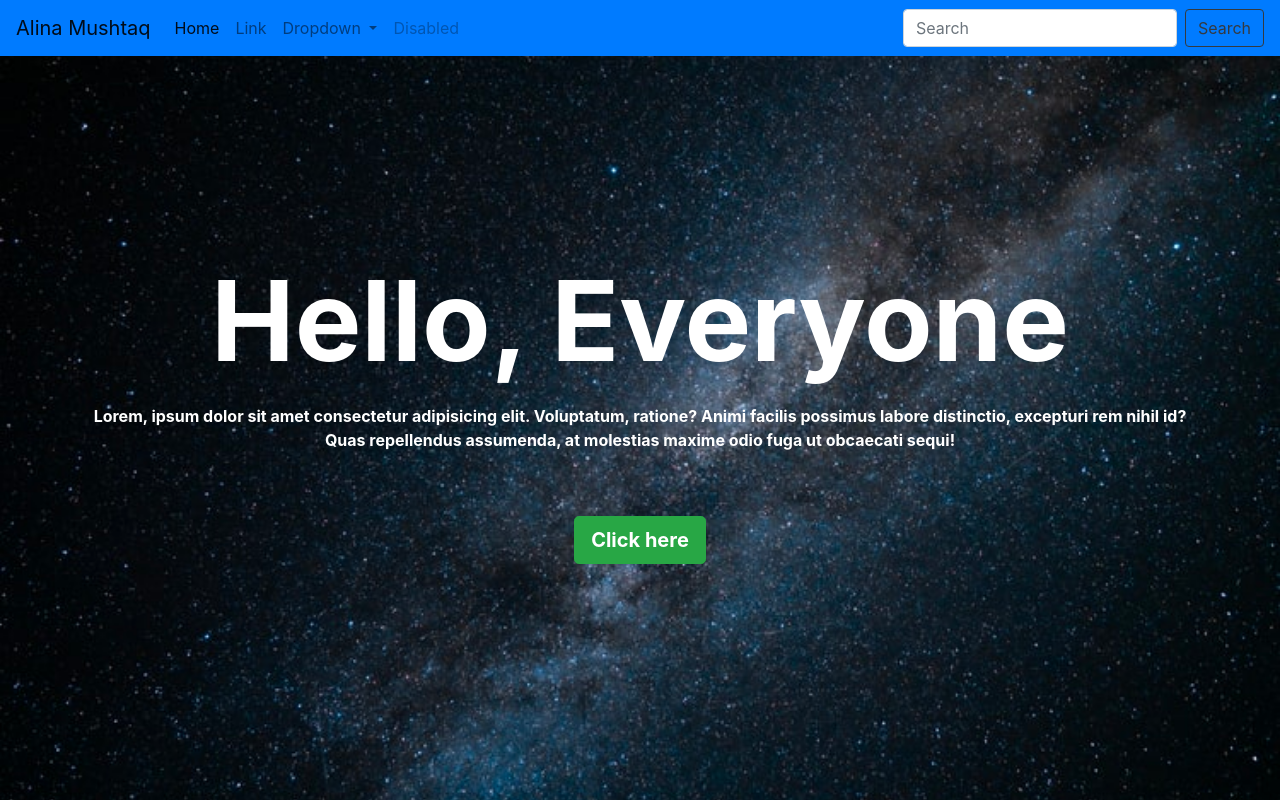
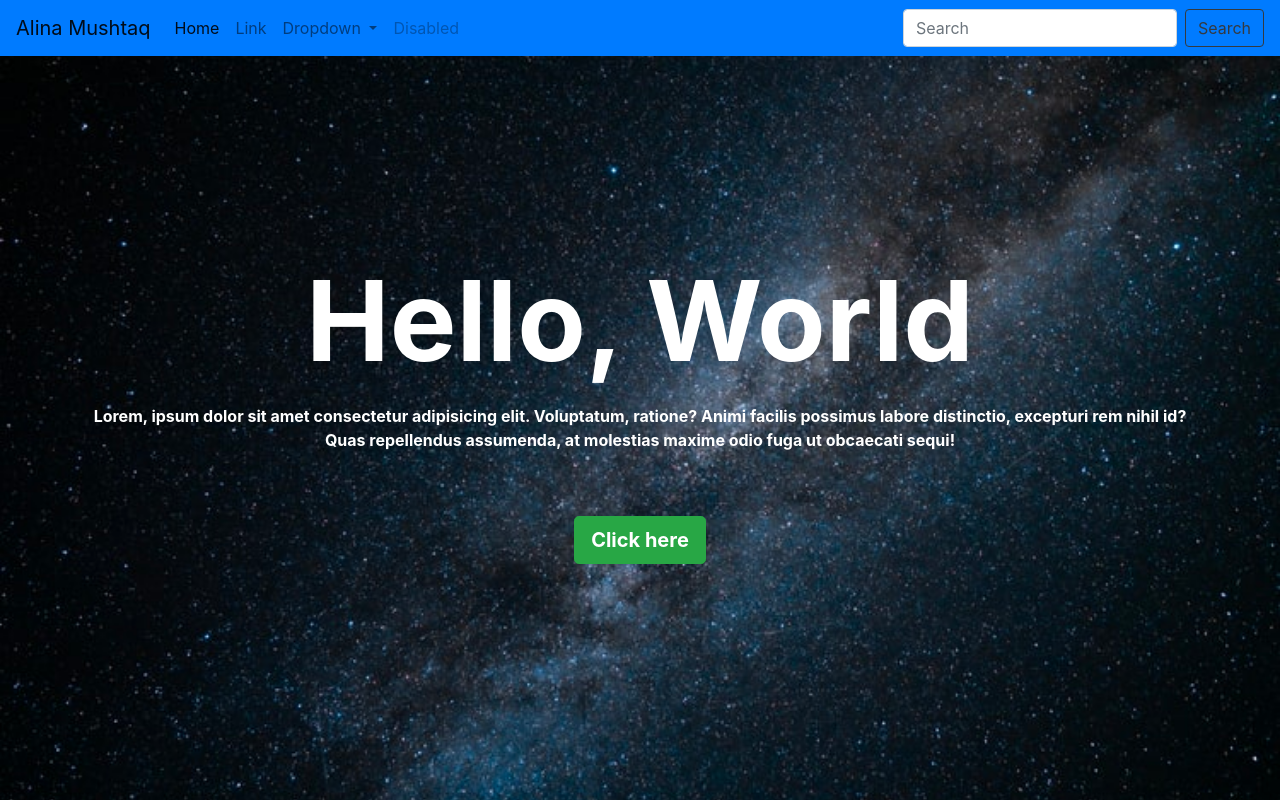
Before and after one commit to Alina-Mushtaq/demo, a plain HTML site: page index.html in a window 1280 px wide. Shown: the top 802 px of the page. Drawn offline with nearby package versions, Linux system fonts and the light colour scheme.

Commit message:
initial upload

```diff
--- a/index.html
+++ b/index.html
@@ -108,7 +108,7 @@
     <section class="hero d-flex align-items-center">
       <div class="container text-center">
         <span class="text-white font-weight-bold hero-tagline"
-          >Hello, Everyone</span
+          >Hello, World</span
         >
         <p class="text-white font-size-small font-weight-bold">
           Lorem, ipsum dolor sit amet consectetur adipisicing elit. Voluptatum,
```
